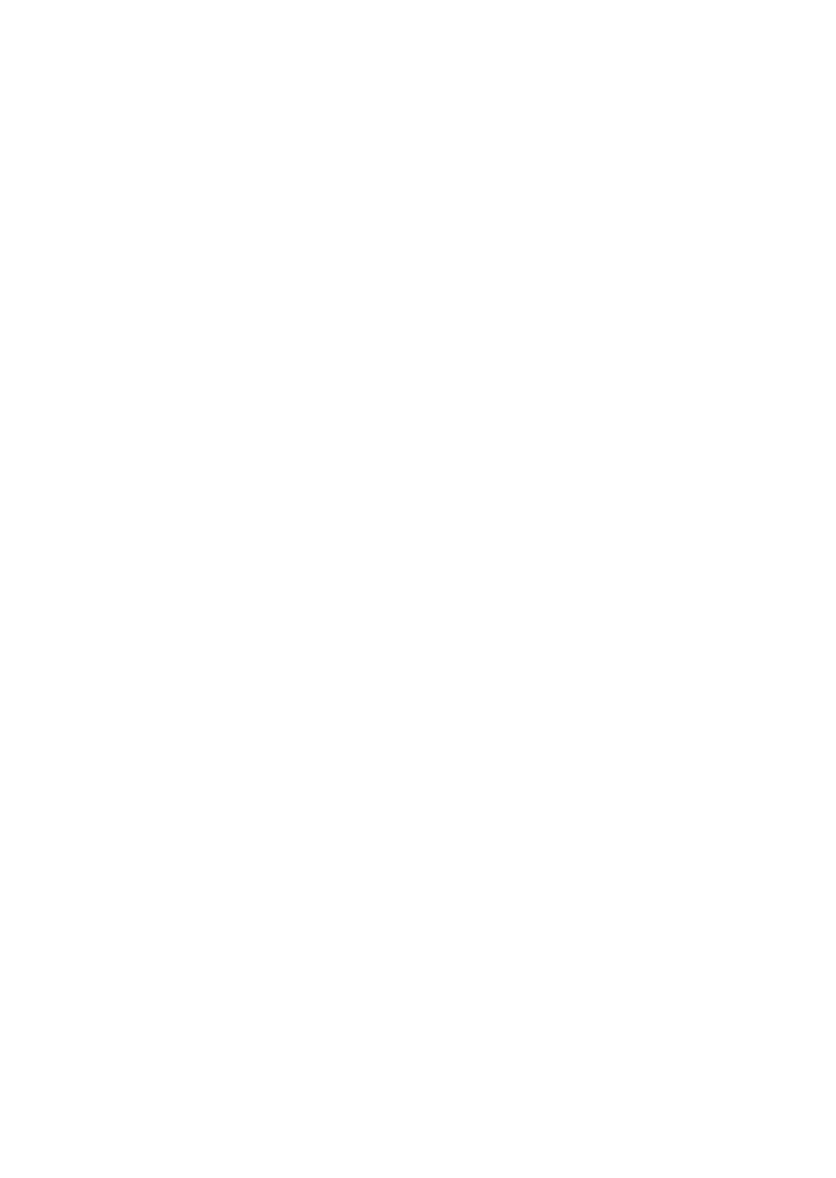
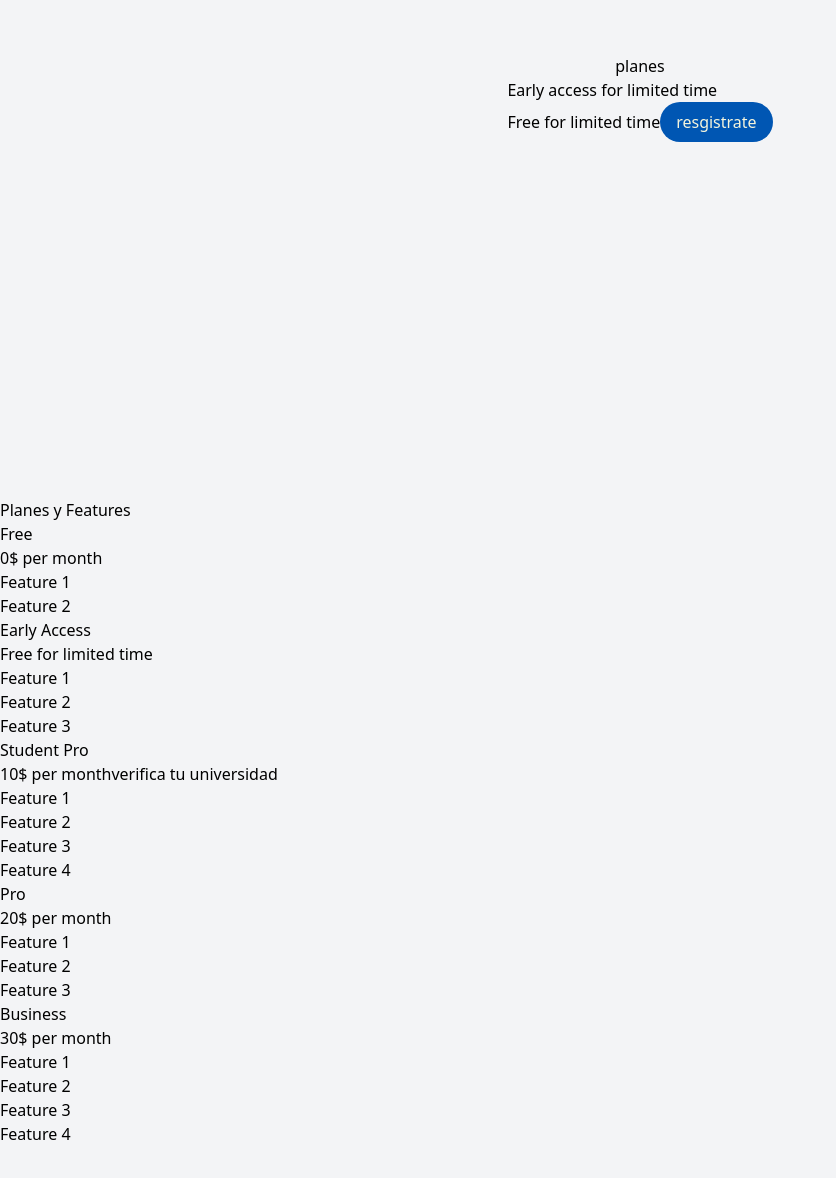
Before and after one commit to aldogarcia-personal/EffiAutoTask, a React (Vite) app in the folder client/fronted/EffiAutoTask/: page / in a window 1280 px wide. Shown: the part 1318-2496 px from the top of the page, without its empty margins (0-836 px from the left). Before the commit the page ends 1096 px from the top, so only its background shows below. Built offline with nearby package versions, Linux system fonts and the light colour scheme.

Commit message:
seguimiento de estructuración de logica y estructura con html de la sección de planes

```diff
--- a/client/fronted/EffiAutoTask/src/components/Inicio.tsx
+++ b/client/fronted/EffiAutoTask/src/components/Inicio.tsx
@@ -1,6 +1,7 @@
-import SelectLanguage from "./language.tsx";
-import DarkModeToggle from "./DarkModeToggle.tsx";
-import Landing from "../assets/images/landing.webp";
+import SelectLanguage from "./language.tsx"
+import DarkModeToggle from "./DarkModeToggle.tsx"
+import Landing from "../assets/images/landing.webp"
+import FeatureSection from "./featureSection.tsx"
 
 const LandingPage = () => {
   // Define el estado showLogin para mostrar el modal de inicio de sesión
@@ -66,9 +67,12 @@
             <div className="feature">Característica 3</div>
           </div>
         </section>
+        <section>
+          <FeatureSection />
+        </section>
       </main>
     </div>
-  );
-};
+  )
+}
 
-export default LandingPage;
+export default LandingPage
--- /dev/null
+++ b/client/fronted/EffiAutoTask/src/components/featureSection.tsx
@@ -0,0 +1,87 @@
+import PlanCard from "./planCard"
+import { useNavigate } from "react-router-dom"
+
+const FeatureSection = () => {
+  const navigate = useNavigate()
+  const handleShowRegister = () => {
+    navigate("/account/register")
+  }
+  return (
+    <div>
+      <main>
+        {/* PlanCard individual */}
+        <PlanCard />
+
+        {/* Esta sección es la que compara planes */}
+        <section>
+          <h2>Planes y Features</h2>
+
+          <div className="plans-comparison">
+            <article>
+              <h3>Free</h3>
+              <button
+                onClick={handleShowRegister}
+                type="submit"
+                name=""
+                id=""
+              />
+              <span>0$ per month</span>
+              <ul>
+                <li>Feature 1</li>
+                <li>Feature 2</li>
+              </ul>
+            </article>
+
+            <article>
+              <h3>Early Access</h3>
+              <span>Free for limited time</span>
+              <ul>
+                <li>Feature 1</li>
+                <li>Feature 2</li>
+                <li>Feature 3</li>
+              </ul>
+            </article>
+
+            <article>
+              <h3>Student Pro</h3>
+              <span>10$ per month</span>
+              <button onClick={handleShowRegister} name="" id="">
+                verifica tu universidad
+              </button>
+              <ul>
+                <li>Feature 1</li>
+                <li>Feature 2</li>
+                <li>Feature 3</li>
+                <li>Feature 4</li>
+              </ul>
+            </article>
+            <article>
+              <h3>Pro</h3>
+              <span>20$ per month</span>
+              <button onClick={handleShowRegister} name="" id=""></button>
+              <ul>
+                <li>Feature 1</li>
+                <li>Feature 2</li>
+                <li>Feature 3</li>
+              </ul>
+            </article>
+
+            <article>
+              <h3>Business</h3>
+              <span>30$ per month</span>
+              <button onClick={handleShowRegister} name="" id=""></button>
+              <ul>
+                <li>Feature 1</li>
+                <li>Feature 2</li>
+                <li>Feature 3</li>
+                <li>Feature 4</li>
+              </ul>
+            </article>
+          </div>
+        </section>
+      </main>
+    </div>
+  )
+}
+
+export default FeatureSection
--- a/client/fronted/EffiAutoTask/src/components/planCard.tsx
+++ b/client/fronted/EffiAutoTask/src/components/planCard.tsx
@@ -5,19 +5,25 @@
   const navigate = useNavigate()
   return (
     <div className="flex flex-col items-center justify-center h-screen">
-      <h1 className="text-4xl font-bold">Plan</h1>
-      <p className="text-xl">
-        Lorem ipsum dolor sit amet, consectetur adipiscing elit. Sed euismod,
-        nisl eget ultricies aliquam, nisi nisl aliquet nisi, in vehicula nisl
-        nunc nec erat. Sed euismod, nisl eget ultricies aliquam, nisi nisl
-        aliquet nisi, in vehicula nisl nunc nec erat. Sed euismod, nisl eget
-        ultricies aliquam, nisi nisl aliquet nisi, in vehicula nisl nunc nec
-        erat. Sed euismod, nisl eget ultricies aliquam, nisi nisl aliquet nisi,
-        in vehicula nisl nunc nec erat. Sed euismod, nisl eget ultricies
-        aliquam, nisi nisl aliquet nisi, in vehicula nisl nunc nec erat. Sed
-        euismod, nisl eget ultricies aliquam, nisi nisl aliquet nisi, in
-        vehicula nisl nunc nec erat.
-      </p>
+      <h1>planes </h1>
+
+      <ul>
+        <li>
+          <section>
+            <h2>Early access for limited time</h2>
+            <span> Free for limited time</span>
+            <button
+              onClick={() => navigate("/account/register")}
+              type="submit"
+              name=""
+              id=""
+              className="bg-0056B3 text-f5f5dc px-4 py-2 rounded-full"
+            >
+              resgistrate
+            </button>
+          </section>
+        </li>
+      </ul>
     </div>
   )
 }
--- a/client/fronted/EffiAutoTask/src/components/planSection.tsx
+++ b/client/fronted/EffiAutoTask/src/components/planSection.tsx
@@ -1,48 +1,17 @@
+import FeatureSection from "./featureSection"
 import PlanCard from "./planCard"
-import Nav from "./Nav"
-import { useNavigate } from "react-router-dom"
 
 const PlanSection = () => {
-  const navigate = useNavigate()
-  const handleShowRegister = () => {
-    navigate("/account/register")
-  }
   return (
-    <div>
-      <Nav />
-      <main>
-        {/* PlanCard individual */}
+    <main>
+      <section>
         <PlanCard />
+      </section>
 
-        {/* Esta sección es la que compara planes */}
-        <section>
-          <h2>Planes y Features</h2>
-
-          <div className="plans-comparison">
-            <article>
-              <h3>Free</h3>
-              <input onClick={handleShowRegister} type="submit" name="" id="" />
-              <span>0$ per month</span>
-              <ul>
-                <li>Feature 1</li>
-                <li>Feature 2</li>
-              </ul>
-            </article>
-
-            <article>
-              <h3>Early Access</h3>
-              <span>Free for limited time</span>
-              <ul>
-                <li>Feature 1</li>
-                <li>Feature 2</li>
-                <li>Feature 3</li>
-              </ul>
-            </article>
-          </div>
-        </section>
-      </main>
-    </div>
+      <section>
+        <FeatureSection />
+      </section>
+    </main>
   )
 }
-
 export default PlanSection
```
